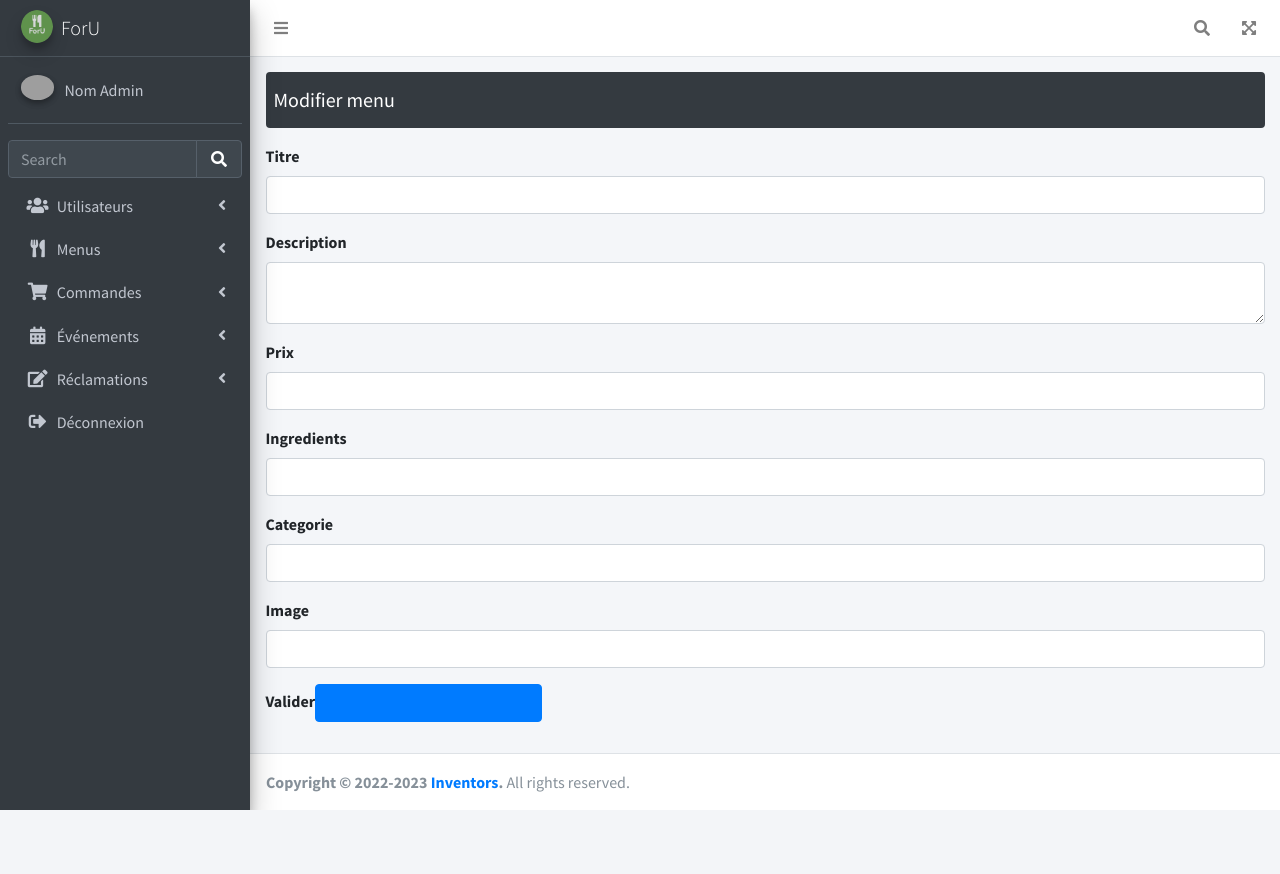
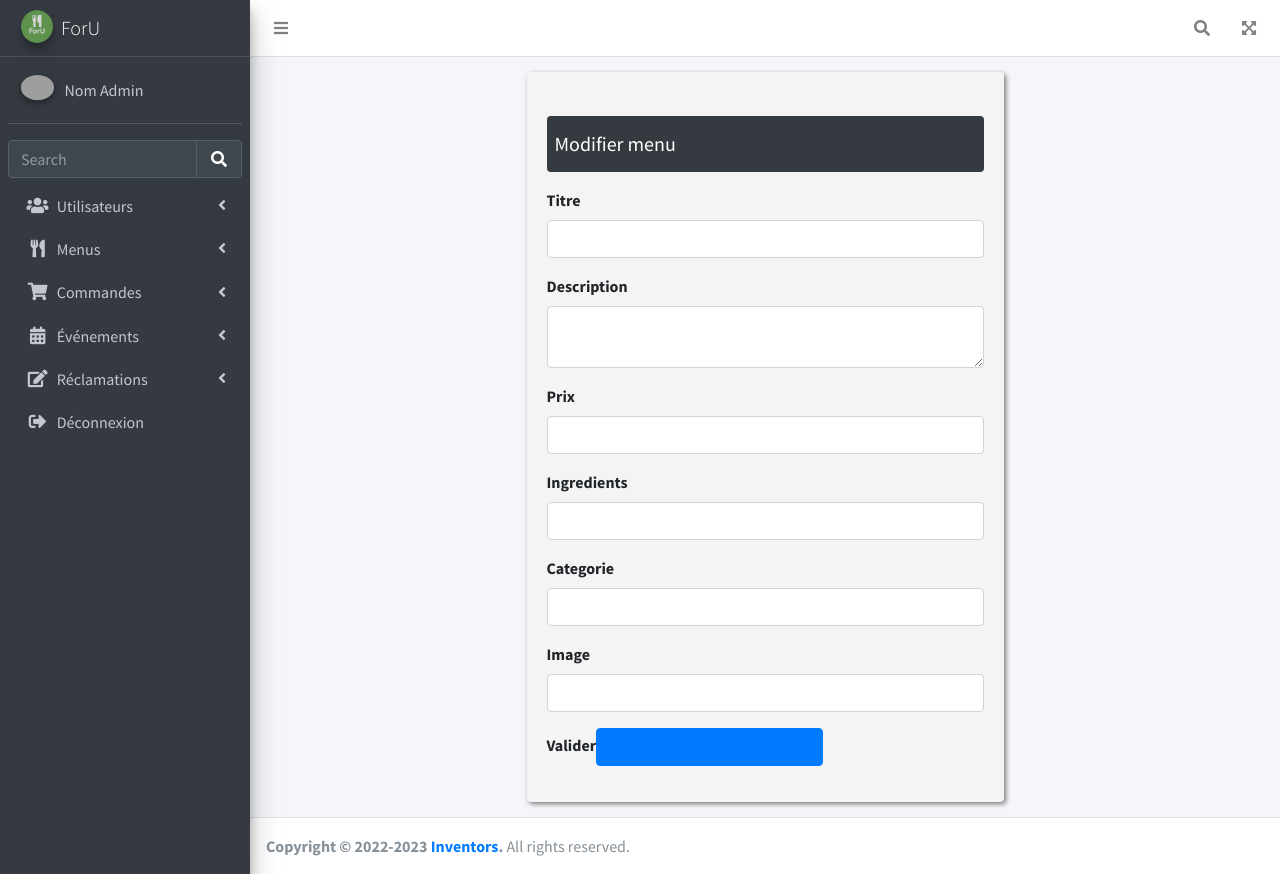
Before and after one commit to dhiabj/PIDEV-WEB, a Symfony app: template templates/admin/menus/modifier.html.twig in a window 1280 px wide. Before the commit the page ends 810 px from the top, so only its background shows below. Run offline with Twig, Linux system fonts and the light colour scheme; the template is opened without the code that fills it, so the values that code supplies are empty; form fields are guessed from the names that the template uses; some libraries are stand-ins or nearby versions; grey boxes are pictures that could not be loaded.

Commit message:
small update

```diff
--- a/src/Controller/MenuController.php
+++ b/src/Controller/MenuController.php
@@ -2,11 +2,8 @@
 
 namespace App\Controller;
 
-use App\Entity\Favoris;
 use App\Entity\Menu;
-use App\Entity\User;
 use Symfony\Bundle\FrameworkBundle\Controller\AbstractController;
-use Symfony\Component\HttpFoundation\JsonResponse;
 use Symfony\Component\HttpFoundation\Response;
 use Symfony\Component\Routing\Annotation\Route;
 
--- a/templates/admin/menus/modifier.html.twig
+++ b/templates/admin/menus/modifier.html.twig
@@ -9,17 +9,30 @@ select{
 	display: block;
 	width: 100%;
 }
+.card.addmenu-card {
+  margin: auto;
+  padding-top: 5%;
+  background-color: #f4f4f4;
+  box-shadow: 2px 2px 5px rgba(0, 0, 0, 0.5);
+}
+
+.center-col {
+  margin: auto;
+}
+
 </style>
 <link href="https://cdn.jsdelivr.net/npm/select2@4.1.0-rc.0/dist/css/select2.min.css" rel="stylesheet" />
 {% endblock %}
 
 {% block body %}
-
-
+<div class="col-md-12">
+    	<div class="col-md-6 center-col">
+			<div class="card addmenu-card">
+				<div class="card-body">
 					<nav class="navbar navbar-dark bg-dark mb-3 rounded">
 						<span class="navbar-brand mb-0 h1">Modifier menu</span>
 					</nav>
-	{{form_start(form,{'attr':{'novalidate':'novalidate'}})}}
+					{{form_start(form, {'attr':{'novalidate':'novalidate'}})}}
 						<div class="form-group">
 							{{ form_label(form.titre) }}
 							{{ form_widget(form.titre, {'attr': {'class': 'form-control'}}) }}
@@ -31,7 +44,6 @@ select{
 						<div class="form-group">
 							{{ form_label(form.prix) }}
 							{{ form_widget(form.prix, {'attr': {'class': 'form-control'}}) }}
-
 						</div>
 						<div class="form-group">
 							{{form_label(form.ingredients)}}
@@ -46,14 +58,14 @@ select{
 							{{ form_label(form.image) }}
 							{{ form_widget(form.image) }}
 						</div>
+						{{ form_row(form.valider, {'attr': {'class': 'btn btn-primary'}}) }}
+					{{form_end(form)}}
+				</div>
+			</div>
+		</div>
+	</div>
+{% endblock %}
 
-
-	{{ form_row(form.valider, {'attr': {'class': 'btn btn-primary'}}) }}
-
-	{{form_end(form)}}
-
-
-{% endblock %}
 {% block javascripts %}
 <script src="https://ajax.googleapis.com/ajax/libs/jquery/3.5.1/jquery.min.js"></script>
 <script src="https://cdn.jsdelivr.net/npm/select2@4.1.0-rc.0/dist/js/select2.min.js"></script>
```
Also changed, not shown: templates/admin/menus/ajout.html.twig (+5 -14 lines), templates/menu/index.html.twig (+0 -14 lines), public/uploads/15b697d7fb135df18701a2a3d2c1ebbf.jpeg (added). Lines whose indentation alone changed are shown as unchanged.
